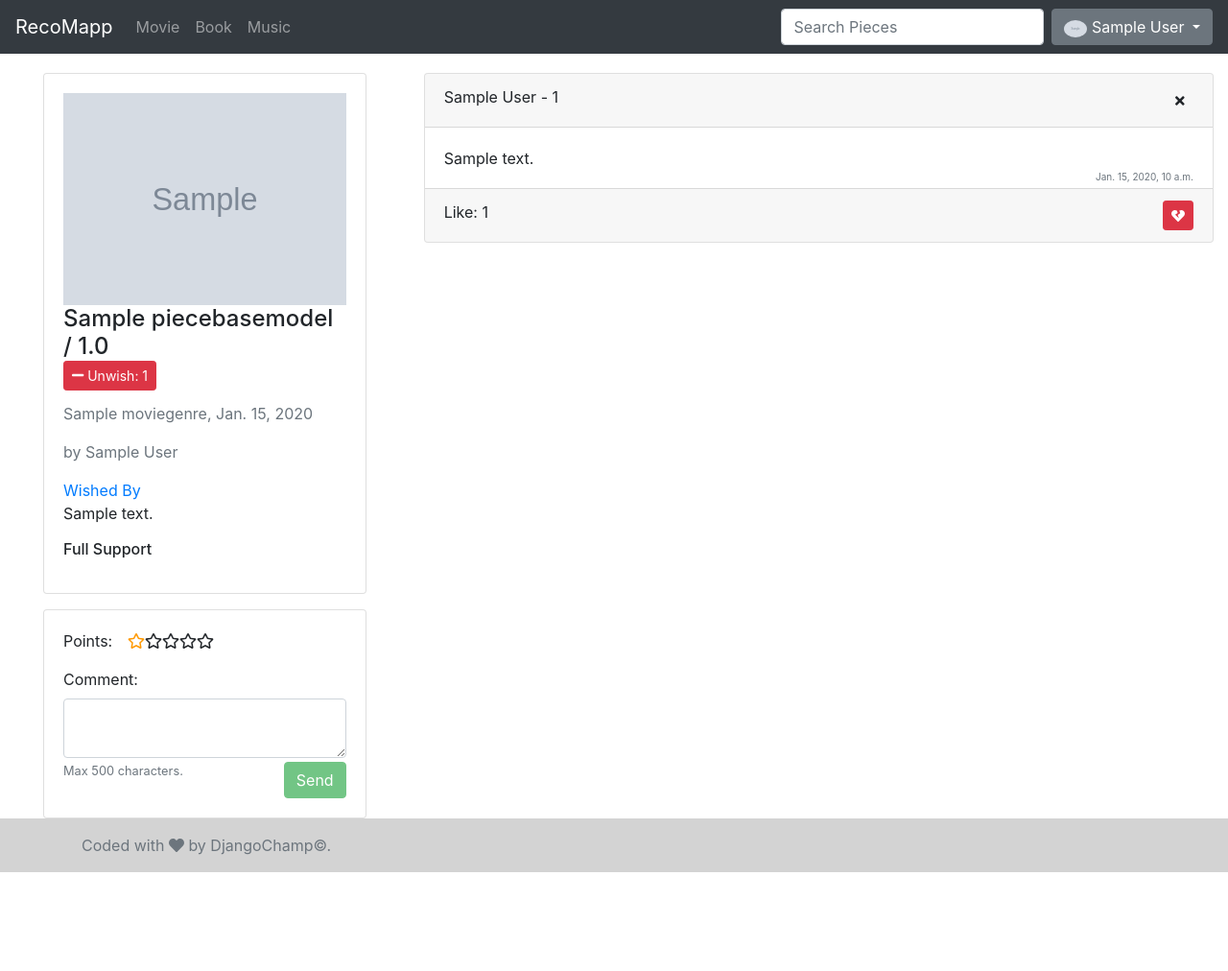
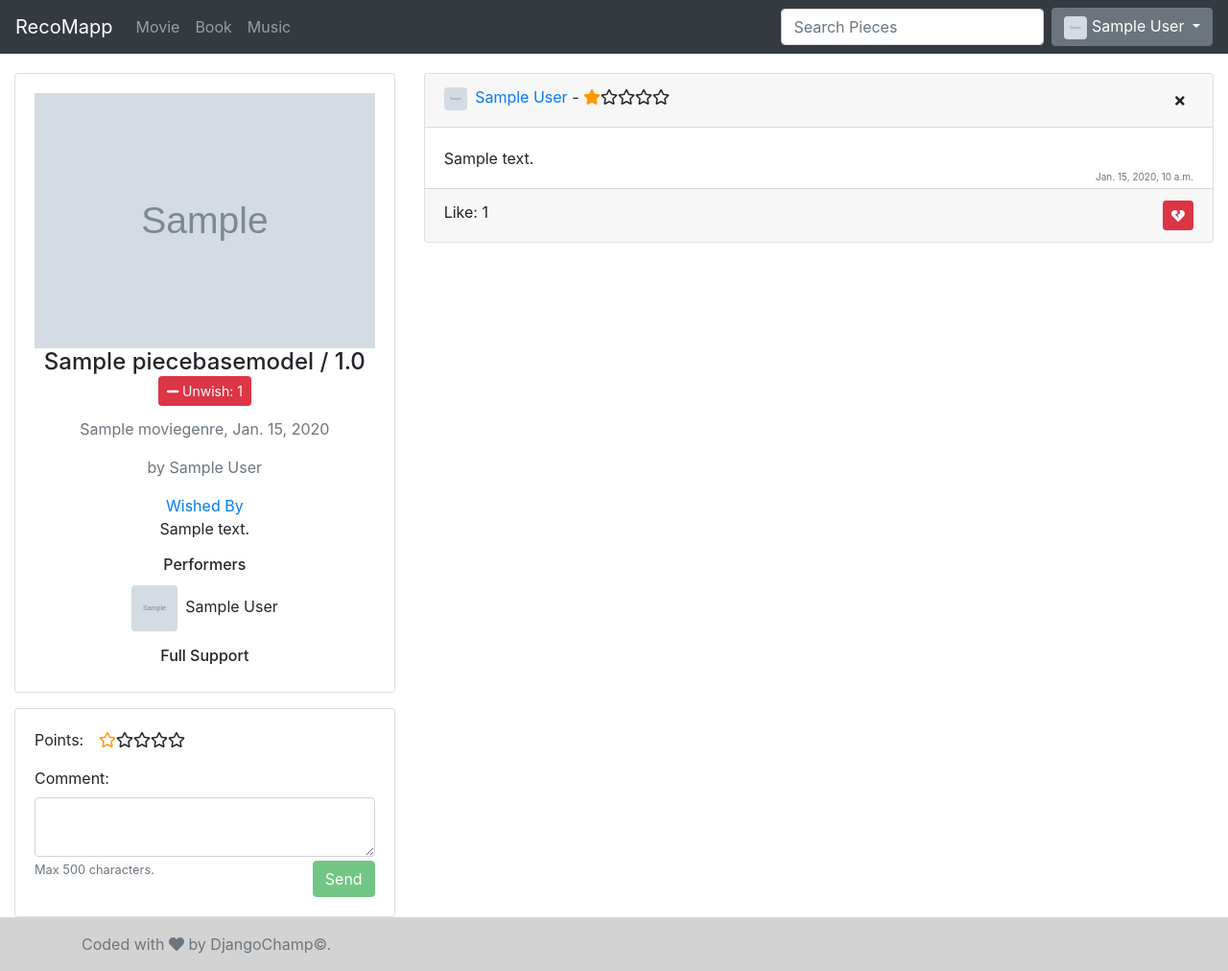
Before and after one commit to akalp/recomapp, a Django app: page /movies/1 in a window 1280 px wide. Shown: the whole page at 96% size. Before the commit the page ends 909 px from the top, so only its background shows below. Run offline with Django 3.2, Linux system fonts and the light colour scheme; a user stored in the database is signed in; tables that the repository leaves empty hold one stand-in row (values such as "Sample post"); grey boxes marked "Sample" are stand-in pictures; some libraries are stand-ins or nearby versions.

Commit message:
almost final

```diff
--- a/recom/models.py
+++ b/recom/models.py
@@ -104,6 +104,12 @@ class Performer(models.Model):
     photo = models.ImageField(upload_to="performer_photos", default="performer_photos/default_performer.jpg",
                               verbose_name="Photo")
 
+    def get_full_name(self):
+        return "{} {}".format(self.first_name, self.last_name)
+
+    def __str__(self):
+        return self.get_full_name()
+
 
 class Movie(PieceBaseModel):
     director = models.ForeignKey(to=Director, on_delete=models.CASCADE, related_name="movie")
--- a/recom/templates/recom/movie_detail.html
+++ b/recom/templates/recom/movie_detail.html
@@ -4,5 +4,17 @@
     <p class="card-text text-muted">by {{ object.director }}</p>
 {% endblock %}
 {% block info2 %}
-{#TODO    performer ekle #}
+    {% if object.acted_by.exists %}
+        <h6>Performers</h6>
+        <ul style="list-style-type:none; padding-left: 0">
+            {% for act in object.acted_by.all %}
+                <li class="pt-1">
+                    <img class="rounded mr-1"
+                         style="max-width: 3em; height: 3rem"
+                         src="{{ act.photo.url }}"/>
+                    {{ act.get_full_name }}
+                </li>
+            {% endfor %}
+        </ul>
+    {% endif %}
 {% endblock %}
--- a/recom/templates/recom/partial/comment_card.html
+++ b/recom/templates/recom/partial/comment_card.html
@@ -1,7 +1,14 @@
 {% load extras %}
 <div class="card mt-3">
-    <div class="card-header">{{ comment.user.get_full_name }}
-        - {{ comment.point }}
+    <div class="card-header">
+        <a href="{% url 'recom:user_detail' pk=comment.user.pk %}">
+        <img class="rounded mr-1"
+             style="max-width: 1.5em; height: 1.5rem"
+             src="{{ comment.user.profile_photo.url }}"/>
+
+            {{ comment.user.get_full_name }}
+        </a>
+        - {% render_stars n=comment.point %}
         {% if comment.user.pk == user.pk %}
             <span class="float-right">
                 <a href="{% url 'recom:del_comment' pk=comment.pk %}?from={{ from }}" title="Delete"
--- a/recom/templates/recom/piece_detail.html
+++ b/recom/templates/recom/piece_detail.html
@@ -30,11 +30,11 @@
 {% block content %}
 
     <div class="row h-100">
-        <div class="col-4">
-            <div id="left-container" class="col-12 w-100">
+        <div class="col-4 d-flex justify-content-center">
+            <div class="row">
                 <div class="col-12">
                     <div id="piece-info" class="card mt-3">
-                        <div class="card-body">
+                        <div class="card-body text-center">
                             {% if object.photo %}
                                 <img src="{{ object.photo.url }}" class="card-image-top img-fluid">
                             {% endif %}
@@ -45,7 +45,8 @@
                                     {% if user.is_authenticated %}
                                         {% if object.pk|is_wished:user %}
                                             <a class="btn btn-sm btn-danger" type="button"
-                                       href="{% url 'recom:del_wish' pk=object.pk %}"><i class="fas fa-minus"></i>
+                                               href="{% url 'recom:del_wish' pk=object.pk %}"><i
+                                                    class="fas fa-minus"></i>
                                         Unwish: {{ object.wished_by.all.count }}</a>
                                         {% else %}
                                             <a class="btn btn-sm btn-success" type="button"
@@ -67,12 +68,16 @@
                             {% block info2 %}{% endblock %}
 
 
-                            <h6>Full Support</h6> <!-- TODO profil fotoğraflarını yanyana göster, 3 sıra 5 sütun-->
-                            <ul>
+                            <h6>Full Support</h6>
                             {% for user in full_pointers %}
-                                    <li>{{ user.get_full_name }}</li>
+                                <a href="{% url 'recom:user_detail' pk=user.pk %}">
+                                    <img class="rounded mr-1"
+                                         style="max-width: 3em; height: 3rem"
+                                         src="{{ user.profile_photo.url }}"/>
+
+                                    {{ comment.user.get_full_name }}
+                                </a>
                             {% endfor %}
-                            </ul>
                         </div>
                     </div>
                 </div>
@@ -100,7 +105,9 @@
                                 <label for="comment-text">Comment:</label>
                                 <textarea class="w-100 form-control" id="comment-text" maxlength="500"></textarea>
                                 <small class="text-muted    ">Max 500 characters.</small>
-                                <button id="send-comment-btn" class="btn btn-success float-right mt-1" type="button">Send</button>
+                                <button id="send-comment-btn" class="btn btn-success float-right mt-1" type="button">
+                                    Send
+                                </button>
                             </div>
                         </div>
                     </div>
@@ -139,17 +146,22 @@
                 function () {
                     point = this.value;
                     if (check) {
-                        $.post('{% url 'recom:give_point' %}',{"csrfmiddlewaretoken":$('input[name=csrfmiddlewaretoken]').val(),"user": user, "piece":piece, "point": point}, function (data, status) {
-                            if (data.success){
+                        $.post('{% url 'recom:give_point' %}', {
+                            "csrfmiddlewaretoken": $('input[name=csrfmiddlewaretoken]').val(),
+                            "user": user,
+                            "piece": piece,
+                            "point": point
+                        }, function (data, status) {
+                            if (data.success) {
                                 $.get('{% url 'recom:get_avg' pk=object.pk %}', function (avg_data, avg_status) {
-                                    if(avg_data.success){
+                                    if (avg_data.success) {
                                         $('#avg_point').text(avg_data.avg_point.toFixed(1));
                                         $('#comment-form-container').show();
-                                    }else{
+                                    } else {
                                         console.error(avg_status)
                                     }
                                 });
-                            }else{
+                            } else {
                                 console.error(status, data.msg)
                             }
                         });
@@ -159,19 +171,25 @@
 
             $('#send-comment-btn').click(function () {
                 let comment = $('#comment-text').val();
-                    $.post('{% url 'recom:make_comment' %}',{"csrfmiddlewaretoken":$('input[name=csrfmiddlewaretoken]').val(),"user": user, "piece":piece, "comment": comment, "point": point}, function (data, status) {
-                            if (data.success){
+                $.post('{% url 'recom:make_comment' %}', {
+                    "csrfmiddlewaretoken": $('input[name=csrfmiddlewaretoken]').val(),
+                    "user": user,
+                    "piece": piece,
+                    "comment": comment,
+                    "point": point
+                }, function (data, status) {
+                    if (data.success) {
                         location.reload()
-                            }else{
+                    } else {
                         console.error(status, data.msg)
                     }
                 });
             });
 
             $('#comment-text').keyup(function () {
-                if($(this).val().length > 0){
+                if ($(this).val().length > 0) {
                     $('#send-comment-btn').attr('disabled', false);
-                }else{
+                } else {
                     $('#send-comment-btn').attr('disabled', true);
                 }
             })
@@ -179,7 +197,7 @@
             if (point > 0) {
                 $('.rating span:nth-child(' + (6 - point) + ') input').click();
                 $('#comment-form-container').show();
-            }else{
+            } else {
                 check = true
                 $('#comment-form-container').hide();
             }
--- a/recom/templates/recom/profile.html
+++ b/recom/templates/recom/profile.html
@@ -34,7 +34,7 @@
             {% for comment in user_profile.get_ordered_comments %}
                 <div class="card mt-3">
                     <div class="card-header"><a href="{% get_url pk=comment.piece.pk %}">{{ comment.piece.name }}</a>
-                        - {% get_point object=comment.piece user=comment.user %}
+                        - {% render_stars n=comment.point %}
                     <span class="float-right">
                         {% if comment.user.pk == user.pk %}
                             <a href="{% url 'recom:del_comment' pk=comment.pk %}?from=profile" title="Delete" class="btn btn-sm btn-none"><i class="fas fa-times"></i></a>
--- a/recom/templatetags/extras.py
+++ b/recom/templatetags/extras.py
@@ -1,5 +1,6 @@
 from django import template
 from django.urls import reverse
+from django.utils.safestring import mark_safe
 
 from recom.models import Movie, Book, Music, PieceBaseModel
 
@@ -49,3 +50,15 @@ def is_followed(pk, user):
 @register.filter
 def is_liked_comment(pk, user):
     return user.liked_comments.filter(pk=pk).exists()
+
+
+@register.simple_tag
+def render_stars(n):
+    full_star = "<i class='fas fa-star' style='color: #F90;'></i>"
+    empty_star = "<i class='far fa-star'></i>"
+    res = ""
+    for _ in range(n):
+        res += full_star
+    for _ in range(5-n):
+        res += empty_star
+    return mark_safe(res)
--- a/recom/views.py
+++ b/recom/views.py
@@ -122,7 +122,7 @@ class MovieDetailView(generic.DetailView):
     def get_context_data(self, **kwargs):
         data = super().get_context_data(**kwargs)
         data["full_pointers"] = get_user_model().objects.filter(
-            Q(points__point=5) & Q(points__piece_id=kwargs['object']))
+            Q(points__point=5) & Q(points__piece_id=kwargs['object']))[:5]
         return data
 
 
--- a/templates/base.html
+++ b/templates/base.html
@@ -45,7 +45,7 @@
                 <div class="dropdown">
                     <a class="btn btn-secondary btn-md dropdown-toggle" href="#" role="button" id="dropdownMenuLink"
                        data-toggle="dropdown" aria-haspopup="true" aria-expanded="false">
-                        <img class="rounded-circle" style="max-width: 1.5em"
+                        <img class="rounded" style="max-width: 1.5em; height: 1.5rem"
                              src="{{ user.profile_photo.url }}"/> {{ user.get_full_name }}
                     </a>
 
```
Lines whose indentation alone changed are shown as unchanged.
